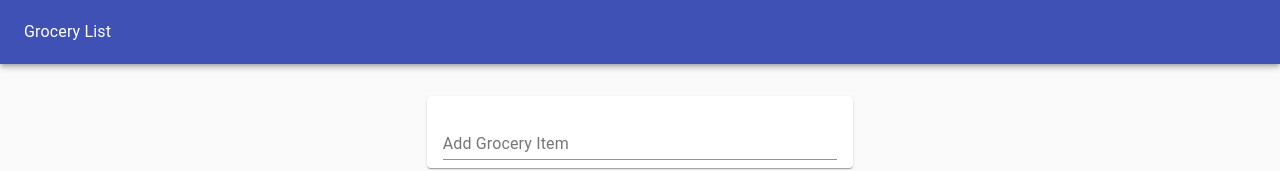
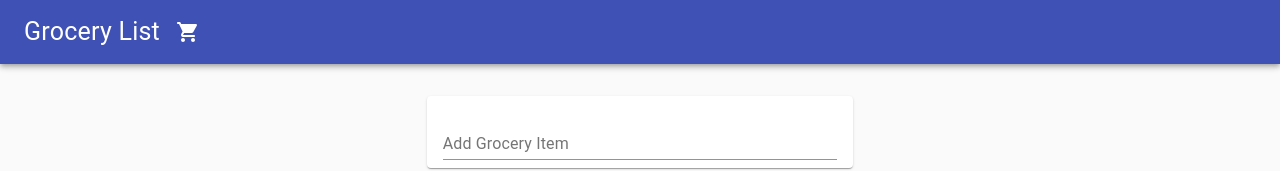
Before and after one commit to BryantVaughn/grocery-list, a React (Create React App) app: page / in a window 1280 px wide. Shown: the top 171 px of the page. Built offline with nearby package versions, Linux system fonts and the light colour scheme.

Commit message:
minor visual changes

```diff
--- a/src/GroceryApp.js
+++ b/src/GroceryApp.js
@@ -7,6 +7,7 @@ import { Typography } from '@material-ui/core';
 import { AppBar } from '@material-ui/core';
 import { Toolbar } from '@material-ui/core';
 import { Grid } from '@material-ui/core';
+import ShoppingCartRoundedIcon from '@material-ui/icons/ShoppingCartRounded';
 
 export default function GroceryApp() {
 
@@ -22,7 +23,8 @@ export default function GroceryApp() {
     >
       <AppBar color="primary" position="static" style={{ height: "64px"}}>
         <Toolbar>
-          <Typography color="inherit">Grocery List</Typography>
+          <Typography style={{ fontSize: "25px"}} color="inherit">Grocery List</Typography>
+          <ShoppingCartRoundedIcon style={{ marginLeft: "1rem" }} />
         </Toolbar>
       </AppBar>
       <Grid
```
